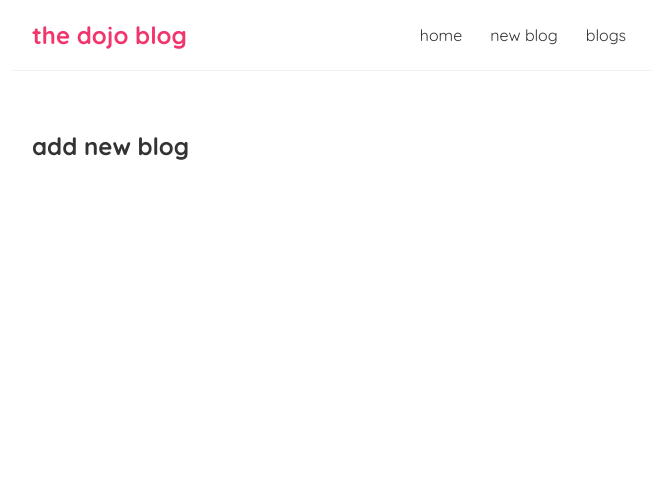
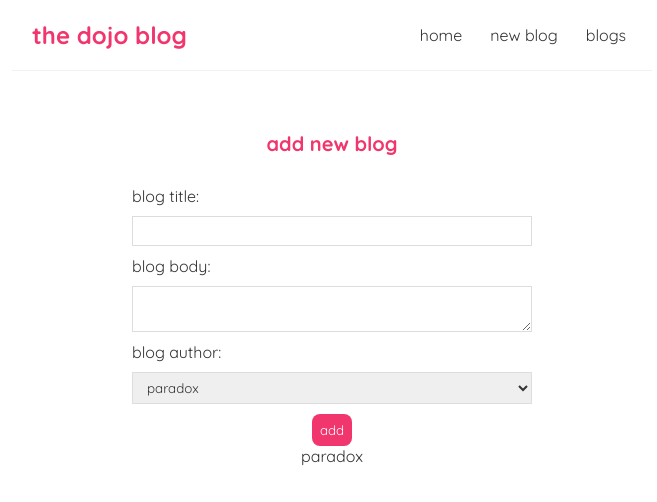
Before and after one commit to Paradox369/react-basics, a React (Create React App) app: page /create in a window 1280 px wide. Shown: the top 502 px of the page, without its empty margins (308-965 px from the left). Built offline with nearby package versions, Linux system fonts and the light colour scheme.

Commit message:
controlled inputs

```diff
--- a/src/Create.js
+++ b/src/Create.js
@@ -1,7 +1,39 @@
+import { useState } from "react";
+
 const Create = () => {
+  const [title, setTitle] = useState("");
+  const [body, setBody] = useState("");
+  const [author, setAuthor] = useState("paradox");
+
   return (
     <div className="create">
       <h2>add new blog</h2>
+      <form>
+        <label>blog title: </label>
+        <input
+          type="text"
+          value={title}
+          onChange={(e) => setTitle(e.target.value)}
+          required
+        />
+        <label>blog body: </label>
+        <textarea
+          value={body}
+          onChange={(e) => setBody(e.target.value)}
+          required
+        ></textarea>
+        <label>blog author: </label>
+        <select value={author} onChange={(e) => setAuthor(e.target.value)}>
+          <option value="paradox">paradox</option>
+          <option value="george">george</option>
+        </select>
+
+        <button>add</button>
+
+        <p>{author} </p>
+        <p>{title} </p>
+        <p>{body} </p>
+      </form>
     </div>
   );
 };
--- a/src/index.css
+++ b/src/index.css
@@ -69,3 +69,37 @@
   border-radius: 8px;
   cursor: pointer;
 }
+
+/* create blog form */
+.create {
+  max-width: 400px;
+  margin: 0 auto;
+  text-align: center;
+}
+.create label {
+  text-align: left;
+  display: block;
+}
+.create h2 {
+  font-size: 20px;
+  color: #f1356d;
+  margin-bottom: 30px;
+}
+.create input,
+.create textarea,
+.create select {
+  width: 100%;
+  padding: 6px 10px;
+  margin: 10px 0;
+  border: 1px solid #ddd;
+  box-sizing: border-box;
+  display: block;
+}
+.create button {
+  background: #f1356d;
+  color: #fff;
+  border: 0;
+  padding: 8px;
+  border-radius: 8px;
+  cursor: pointer;
+}
```
